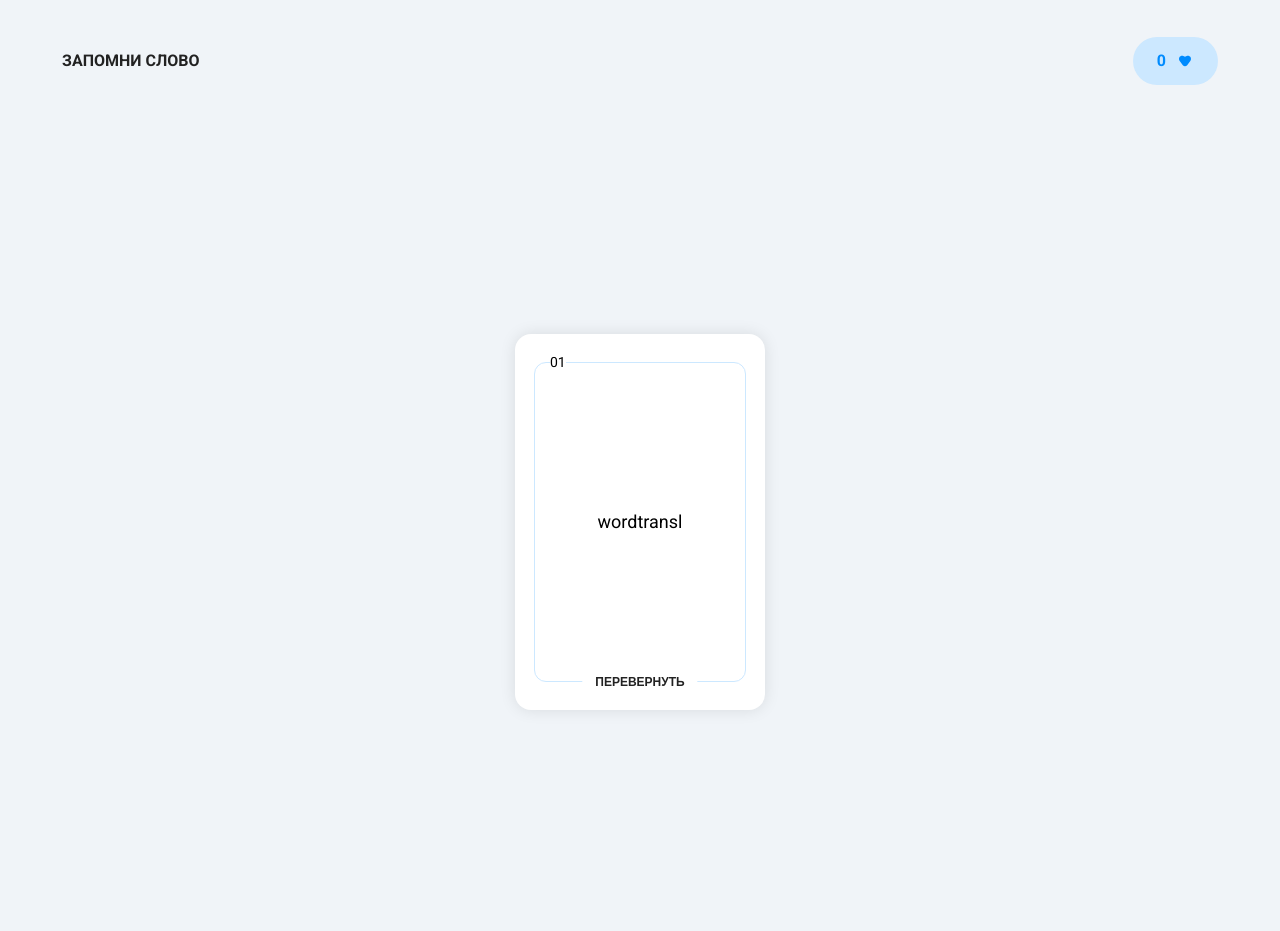
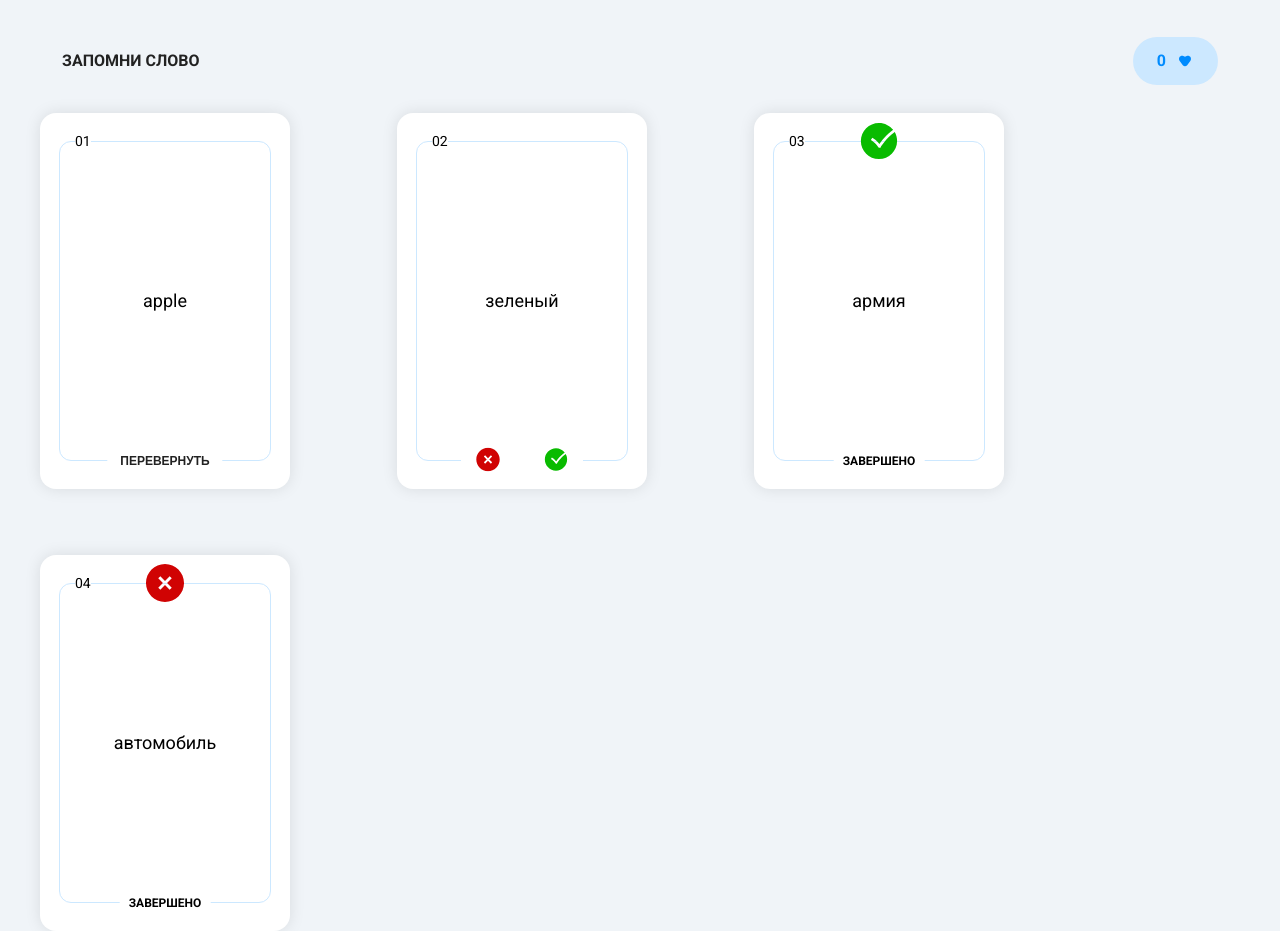
Before and after one commit to kolcman/PurpleShcool-hw, a Vue app: page / in a window 1280 px wide. Built offline with nearby package versions, Linux system fonts and the light colour scheme.

Commit message:
Добавил
- Вывод карточек через v-for
- Условия для вывода карточек
- Стили для  разных типов карточек.

```diff
--- a/src/App.vue
+++ b/src/App.vue
@@ -2,7 +2,9 @@
     <Header />
     <main class="main">
         <!-- <Button aria-label="Начать новую игру">Начать игру</Button> -->
-        <Card v-bind="card" @flip-card="flipCard" />
+        <ul class="card-list">
+            <Card v-for="card in data" :key="card.num" v-bind="card" @flip-card="flipCard" />
+        </ul>
     </main>
 </template>
 
@@ -13,13 +15,39 @@ import Header from '@/components/Header.vue';
 import Card from '@/components/Card.vue'
 import { ref } from 'vue';
 
-const card = ref({
-    num: "01",
-    word: "word",
-    translation: "transl",
-    state: "open",
-    status: "pending"
-})
+
+const data = ref([
+    {
+        num: "01",
+        word: "Apple",
+        translation: "Яблоко",
+        state: false,
+        status: "pending"
+    },
+    {
+        num: "02",
+        word: "Green",
+        translation: "Зеленый",
+        state: true,
+        status: "pending"
+    },
+    {
+        num: "03",
+        word: "Army",
+        translation: "Армия",
+        state: true,
+        status: "right"
+    },
+    {
+        num: "04",
+        word: "Car",
+        translation: "Автомобиль",
+        state: true,
+        status: "wrong"
+    },
+
+])
+
 
 function flipCard() {
 
@@ -35,4 +63,10 @@ function flipCard() {
     align-items: center;
     height: 100dvh;
 }
+
+.card-list {
+    display: flex;
+    flex-wrap: wrap;
+    gap: 66px 107px;
+}
 </style>
--- a/src/components/Card.vue
+++ b/src/components/Card.vue
@@ -2,16 +2,25 @@
     <div class="card">
         <div class="card-inner">
             <div class="card-number">{{ props.num }}</div>
-            <div class="card-text">{{ props.word }}</div>
-            <div class="card-text">{{ props.translation }}</div>
-            <div class="btns">
-                <button class="btns-flip" @click="flipCard()">Перевернуть</button>
-                <button class="btns-wrong">
+            <div class="card-words">
+                <div v-if="!state">{{ props.word }}</div>
+                <div v-else>{{ props.translation }}</div>
+            </div>
+            <div class="card-btns">
+                <button v-if="state && status === 'pending'" class="btns-wrong">
                     <IconWrong />
                 </button>
-                <button class="btns-right">
+                <button v-if="state && status === 'pending'" class="btns-right">
                     <IconRight />
                 </button>
+                <button v-else-if="!state" class="btns-flip" @click="flipCard()">
+                    Перевернуть
+                </button>
+                <div v-else class="card-status">Завершено</div>
+            </div>
+            <div>
+                <IconRight v-if="status === 'right'" class="card-icon" />
+                <IconWrong v-else-if="status === 'wrong'" class="card-icon" />
             </div>
         </div>
     </div>
@@ -26,7 +35,7 @@ const props = defineProps({
     num: String,
     word: String,
     translation: String,
-    state: String,
+    state: Boolean,
     status: String
 });
 
@@ -79,14 +88,14 @@ function flipCard() {
 }
 
 
-.card-text {
+.card-words {
     font-size: 18px;
     line-height: 100%;
     text-transform: lowercase;
 
 }
 
-.btns {
+.card-btns {
     display: flex;
     gap: 32px;
     padding: 9px;
@@ -96,6 +105,16 @@ function flipCard() {
     bottom: 28px;
     left: 50%;
     transform: translate(-50%, 50%);
+}
+
+.card-icon {
+    position: absolute;
+    width: 39px;
+    height: 39px;
+    top: 28px;
+    left: 50%;
+    transform: translate(-50%, -50%);
+
 }
 
 
@@ -108,14 +127,12 @@ function flipCard() {
     font-weight: 700;
     font-size: 12px;
     line-height: 18px;
-    letter-spacing: 12%;
     text-transform: uppercase;
     cursor: pointer;
 }
 
 .btns-wrong,
 .btns-right {
-    display: none;
     width: fit-content;
     border: none;
     background: var(--color-secondary);
@@ -124,17 +141,12 @@ function flipCard() {
     align-items: center;
 }
 
-
-.visually-hidden {
-    position: absolute;
-    width: 1px;
-    height: 1px;
-    margin: -1px;
-    border: 0;
-    padding: 0;
-    white-space: nowrap;
-    clip-path: inset(100%);
-    clip: rect(0 0 0 0);
-    overflow: hidden;
+.card-status {
+    font-family: var(--font);
+    font-weight: 700;
+    font-size: 12px;
+    line-height: 18px;
+    letter-spacing: 12%;
+    text-transform: uppercase;
 }
 </style>
```
